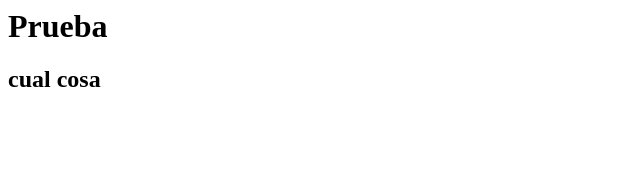
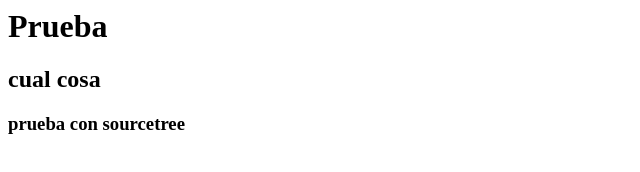
Before and after one commit to oscarbaquero/PruebaGitGithub, a plain HTML site: page index.html in a window 1280 px wide. Shown: the whole page, without its empty margins (0-640 px from the left). Drawn offline with Linux system fonts and the light colour scheme.

Commit message:
Primer commit desde VS

```diff
--- a/index.html
+++ b/index.html
@@ -2,5 +2,6 @@
     <body>
         <h1>Prueba</h1>
         <h2>cual cosa</h2>
+	<h3>prueba con sourcetree</h3>
     </body>
 </html>
```
